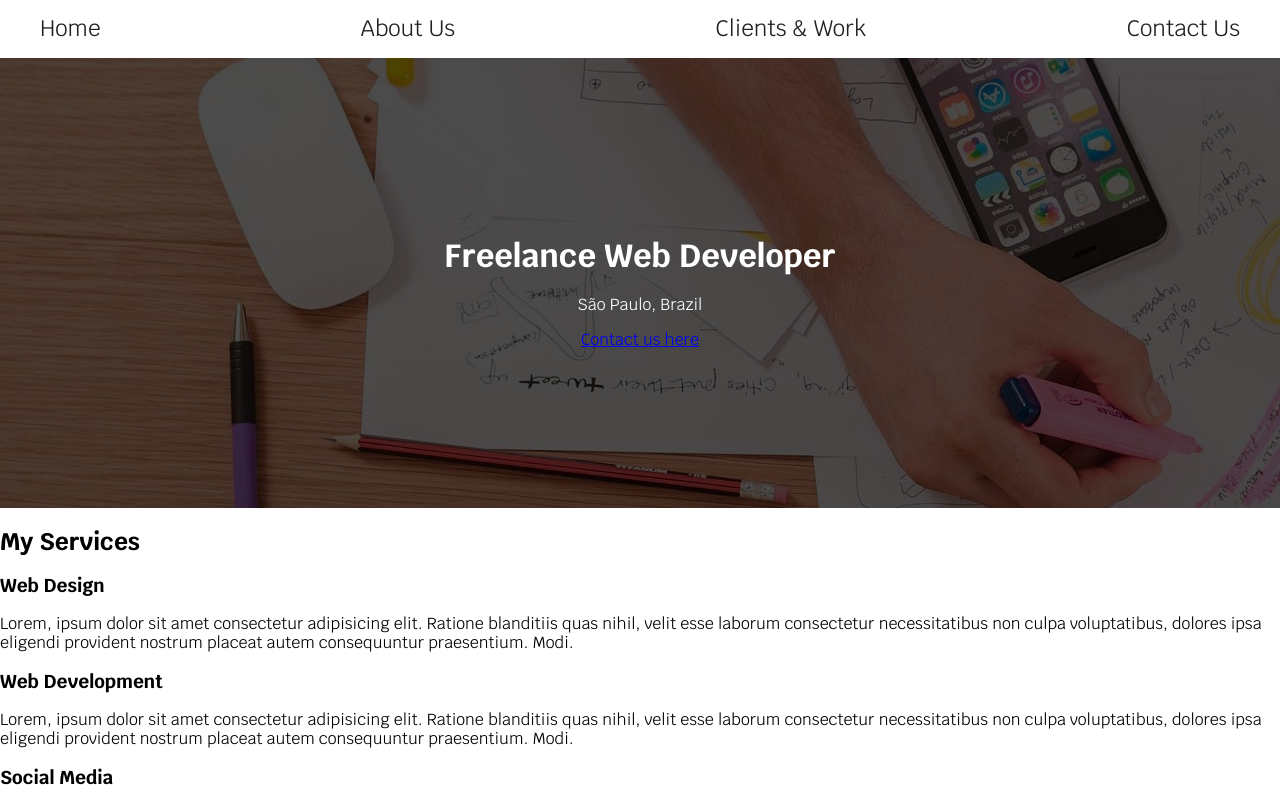
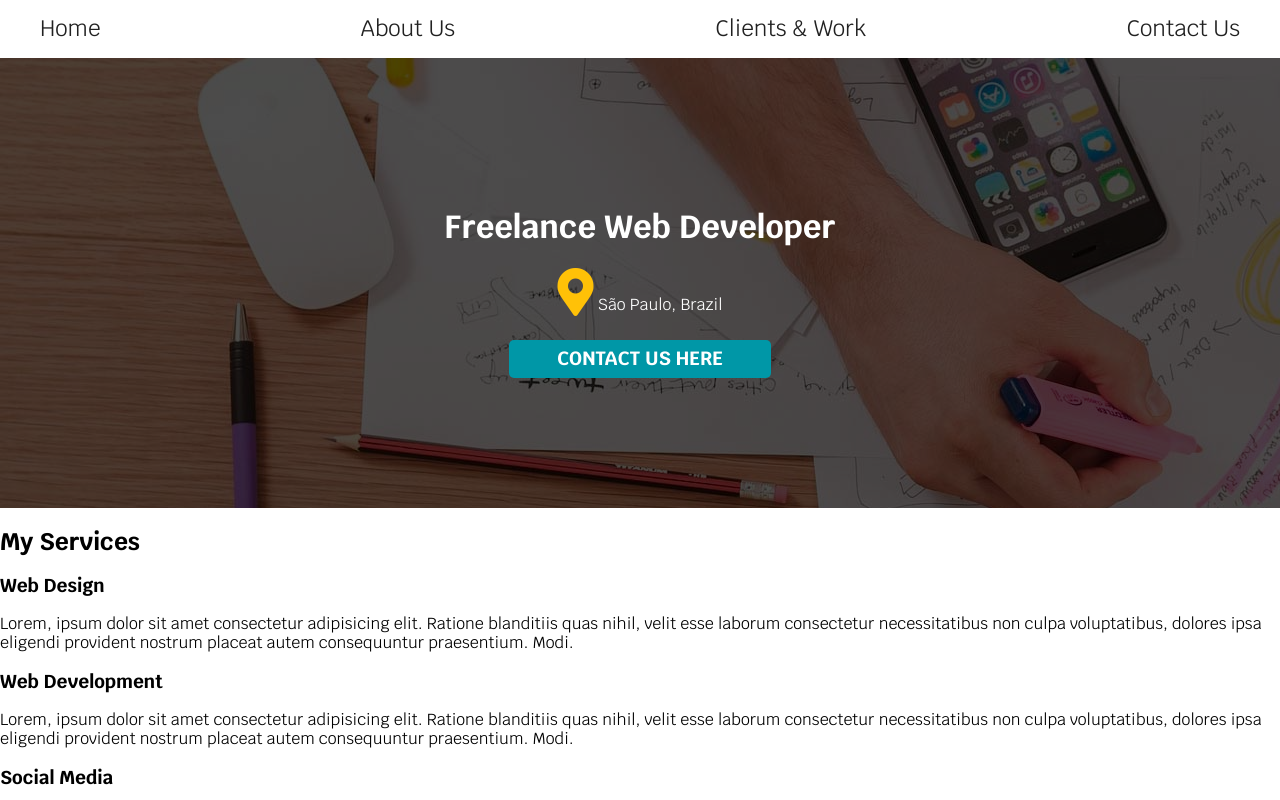
Before and after one commit to marivaldosena/freelancer, a plain HTML site: page index.html in a window 1280 px wide. Shown: the top 800 px of the page. Drawn offline with nearby package versions, Linux system fonts and the light colour scheme.

Commit message:
Formatar o botão da seção hero.

```diff
--- a/css/styles.css
+++ b/css/styles.css
@@ -74,3 +74,22 @@ body {
   z-index: 1;
   text-align: center;
 }
+
+.hero-content i {
+  font-size: 3rem;
+  color: var(--primary);
+}
+
+.button {
+  background-color: var(--secondary);
+  padding: 0.5rem 3rem;
+  border-radius: 5px;
+  display: inline-block;
+  margin-top: 0.5rem;
+  font-weight: 700;
+  text-decoration: none;
+  text-transform: uppercase;
+  font-size: 1.2rem;
+  border: none;
+  color: var(--white);
+}
--- a/index.html
+++ b/index.html
@@ -23,7 +23,7 @@
   <section class="hero">
     <section class="hero-content">
       <h1>Freelance Web Developer</h1>
-      <p>São Paulo, Brazil</p>
+      <p><i class="fas fa-map-marker-alt"></i> São Paulo, Brazil</p>
       <a href="#" class="button">Contact us here</a>
     </section>
   </section>
```
